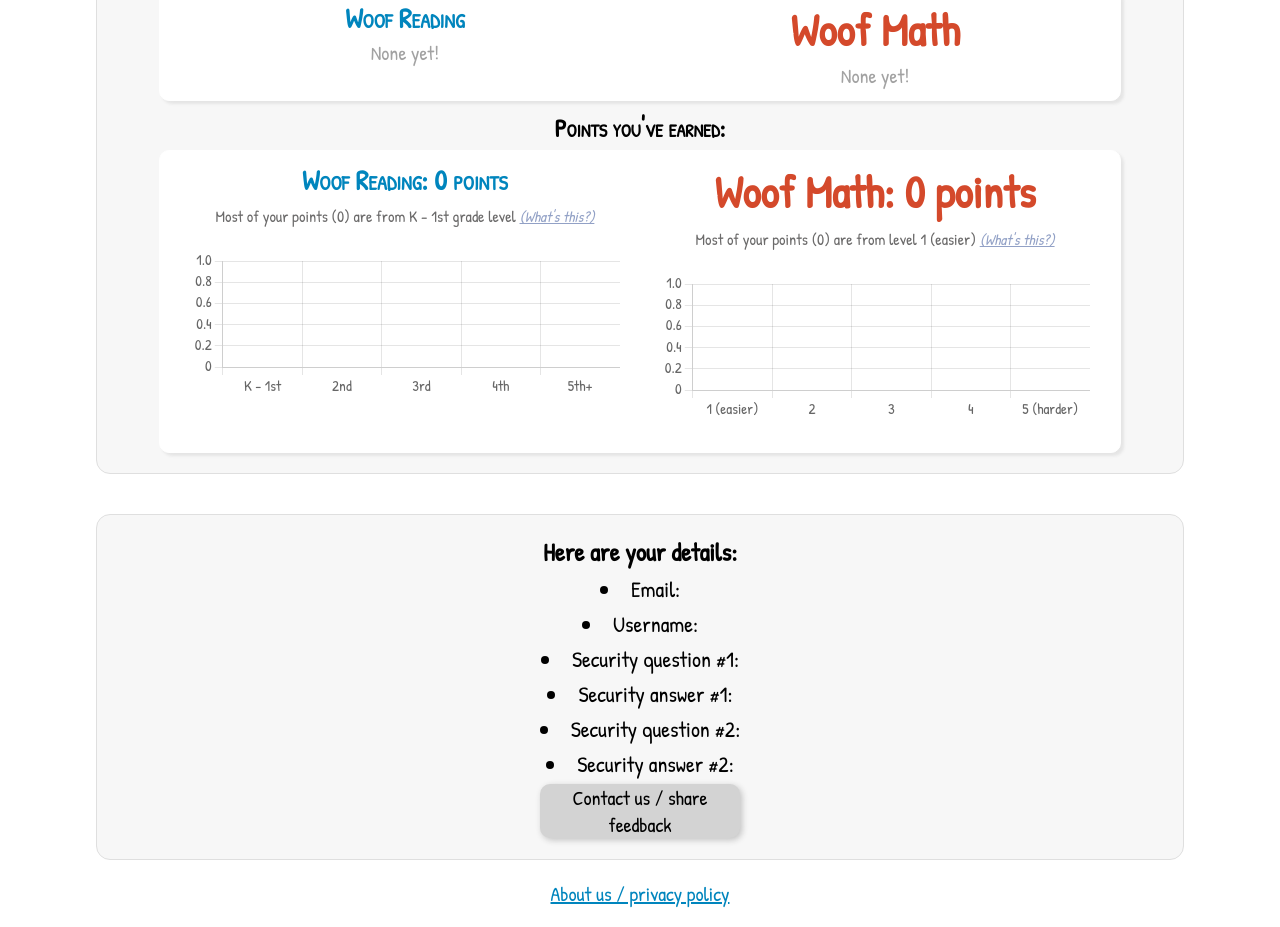
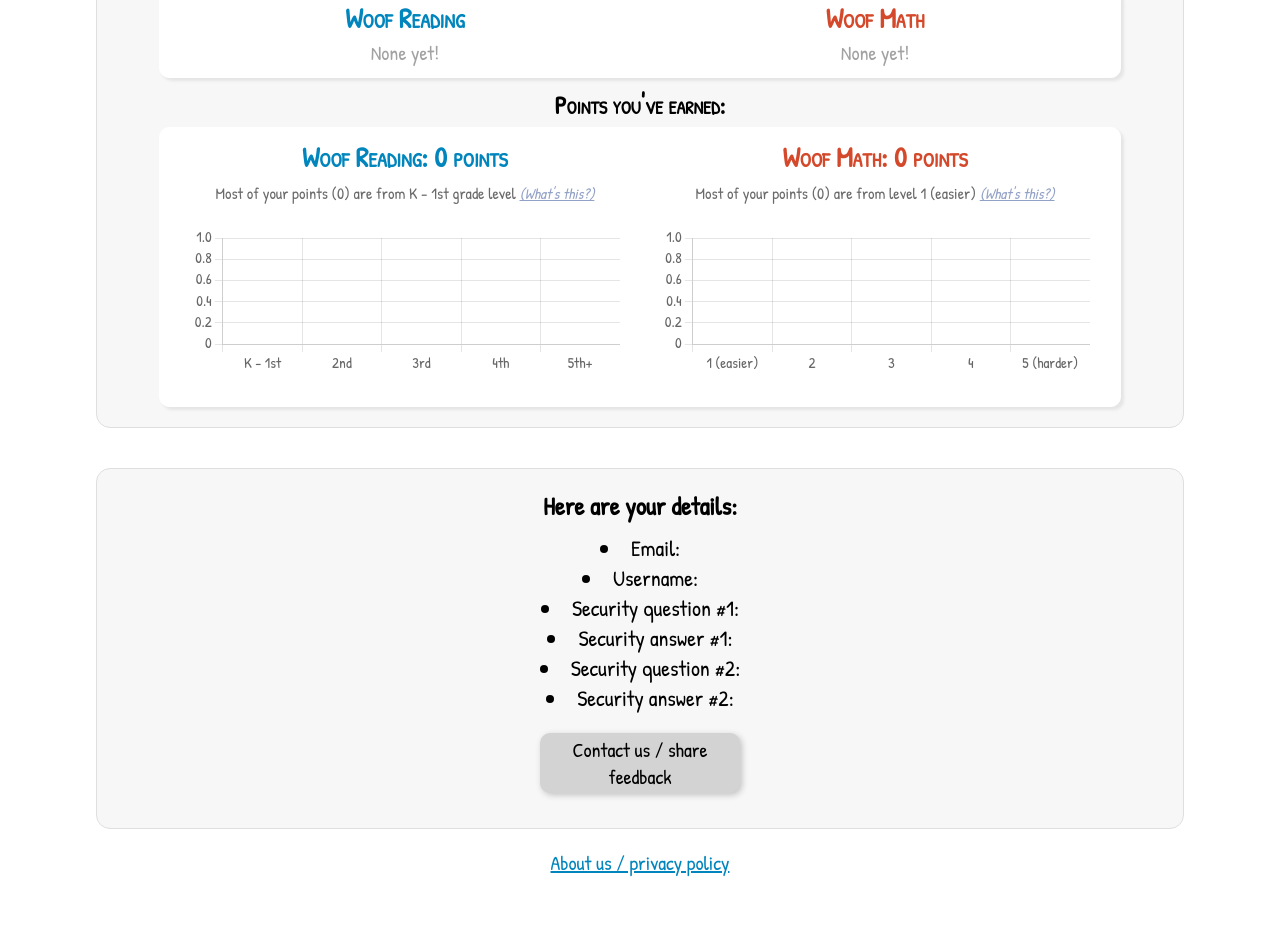
Before and after one commit to tedschu/WoofLearning, a React (Vite) app in the folder client/: page /me in a window 1280 px wide. Shown: the part 260-1187 px from the top of the page. After the commit the page ends 1156 px from the top, so only its background shows below. Built offline with nearby package versions, Linux system fonts and the light colour scheme; a web font is replaced by a local one.

Commit message:
updating button styling

```diff
--- a/client/src/index.css
+++ b/client/src/index.css
@@ -87,14 +87,22 @@ p {
 .buttonGrayText {
   color: gray;
   width: 200px;
+  border: 1px solid lightgray;
+  border-radius: 12px;
+  padding: 3px;
+  font-size: 18px;
 }
 
 .buttonGrayText.skip {
   width: 150px;
+  border-radius: 12px;
+  border: 1px solid lightgray;
+  font-size: 18px;
+  padding: 3px 0;
 }
 
 .button.login {
-  width: 220px;
+  width: 200px;
   border-radius: 10px;
   background-image: linear-gradient(#d4492b, #ff8b71);
   border: 2px solid #d4492b;
@@ -102,6 +110,7 @@ p {
   font-size: 25px;
   /* border: none; */
   box-shadow: 2px 2px 6px #828282;
+  margin-top: 20px;
 }
 
 .button.signup {
@@ -156,7 +165,8 @@ p {
   border-radius: 10px;
   color: black;
   font-size: 20px;
-  /* border: 1px solid #cb4527; */
+  border: none;
+  padding: 3px 0;
 }
 
 .button.submit {
@@ -167,6 +177,7 @@ p {
   font-size: 25px;
   border: none;
   box-shadow: 2px 2px 6px #c1c1c1;
+  padding: 5px 0 5px 0;
 }
 
 .button.StoryGenerate {
@@ -235,6 +246,8 @@ p {
   font-size: 20px;
   border: none;
   box-shadow: 2px 2px 6px #c1c1c1;
+  margin-bottom: 15px;
+  padding: 3px;
 }
 
 .button.gameSelect {
@@ -392,6 +405,10 @@ p {
 
 .welcomeNav-buttonLogin:hover {
   color: #0975a3;
+}
+
+.woofMathLogo {
+  width: 250px;
 }
 
 .woofMathLogo-small {
@@ -658,6 +675,7 @@ p {
   flex-wrap: wrap;
   justify-content: center;
   align-items: center;
+  gap: 15px;
 }
 
 .appSelector-contentBox {
@@ -1102,8 +1120,8 @@ p {
   flex-direction: row;
   flex-wrap: wrap;
   /* background: lightcyan; */
-  padding: 5px;
-  margin: 5px;
+
+  margin: 7px 0 20px 0;
   font-size: 35px;
   align-items: center;
   justify-content: center;
@@ -1178,6 +1196,7 @@ p {
 .answerSubmit {
   display: flex;
   justify-content: center;
+  margin-bottom: 25px;
 }
 
 .ai-disclaimer {
@@ -1273,6 +1292,8 @@ input[type="number"]::-webkit-inner-spin-button {
   display: flex;
   flex-wrap: wrap;
   justify-content: center;
+  gap: 15px;
+  margin: 10px 0 20px 0;
 }
 
 .registerPageContainer {
@@ -1456,6 +1477,10 @@ p {
   align-items: center;
 }
 
+.accountList {
+  margin: 5px 0 15px 0;
+}
+
 .accountContentContainer {
   display: flex;
   flex-direction: column;
@@ -1493,6 +1518,7 @@ p {
   flex-direction: row;
   align-items: center;
   justify-content: center;
+  gap: 20px;
 }
 
 .accountBadges {
@@ -1511,6 +1537,19 @@ p {
 .math-font {
   color: #d4492b;
   font-size: 45px;
+}
+
+.reading-font-me {
+  color: #0085bd;
+  font-variant: small-caps;
+  font-size: 28px;
+}
+
+.math-font-me {
+  color: #d4492b;
+  font-variant: small-caps;
+
+  font-size: 28px;
 }
 
 .chart {
--- a/client/src/pages/Me.tsx
+++ b/client/src/pages/Me.tsx
@@ -314,7 +314,7 @@ function Me({
             <h3>Badges you've earned:</h3>
             <div className="accountRowContainer">
               <div className="accountBadges">
-                <h3 className="reading-font">Woof Reading</h3>
+                <h3 className="reading-font-me">Woof Reading</h3>
                 {readingList.length === 0 ? (
                   <span className="accountAlert">None yet!</span>
                 ) : (
@@ -323,7 +323,7 @@ function Me({
               </div>
 
               <div className="accountBadges">
-                <h3 className="math-font">Woof Math</h3>
+                <h3 className="math-font-me">Woof Math</h3>
                 {mathList.length === 0 ? (
                   <span className="accountAlert">None yet!</span>
                 ) : (
@@ -335,7 +335,7 @@ function Me({
             <div className="accountRowContainer">
               <div className="chartBox">
                 <div className="chartTitle">
-                  <h3 className="reading-font">
+                  <h3 className="reading-font-me">
                     Woof Reading: {userScore.reading_score} points
                   </h3>
                   <p className="grayText">
@@ -353,7 +353,9 @@ function Me({
               </div>
               <div className="chartBox">
                 <div className="chartTitle">
-                  <h3 className="math-font">Woof Math: {totalScore} points</h3>
+                  <h3 className="math-font-me">
+                    Woof Math: {totalScore} points
+                  </h3>
                   <p className="grayText">
                     Most of your points ({highestMathLevel[1]}) are from{"  "}
                     {highestMathLevel[0]}{" "}
@@ -375,11 +377,13 @@ function Me({
             {/* <li>
               Name: <span className="accountFont">{userInfo.name}</span>
             </li> */}
+            <div className="accountList">
               <li>
                 Email: <span className="accountFont">{userInfo.email}</span>
               </li>
               <li>
-              Username: <span className="accountFont">{userInfo.username}</span>
+                Username:{" "}
+                <span className="accountFont">{userInfo.username}</span>
               </li>
               <li>
                 Security question #1:{" "}
@@ -389,7 +393,9 @@ function Me({
               </li>
               <li>
                 Security answer #1:{" "}
-              <span className="accountFont">{userInfo.security_answer_1}</span>
+                <span className="accountFont">
+                  {userInfo.security_answer_1}
+                </span>
               </li>
               <li>
                 Security question #2:{" "}
@@ -399,8 +405,11 @@ function Me({
               </li>
               <li>
                 Security answer #2:{" "}
-              <span className="accountFont">{userInfo.security_answer_2}</span>
+                <span className="accountFont">
+                  {userInfo.security_answer_2}
+                </span>
               </li>
+            </div>
 
             <Link to={"mailto:wooflearning@gmail.com"}>
               <button className="button accountGray">
```
Lines whose indentation alone changed are shown as unchanged.
